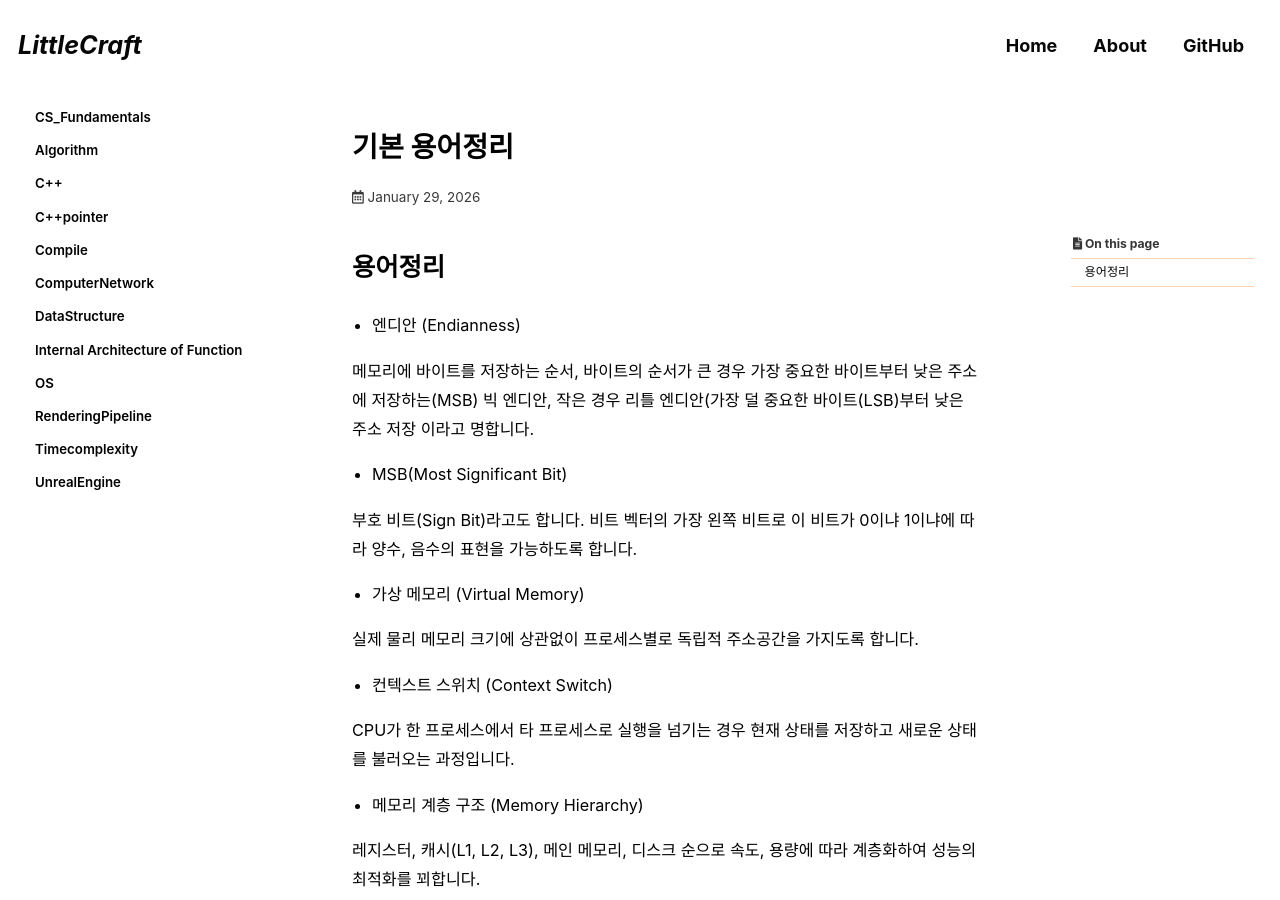
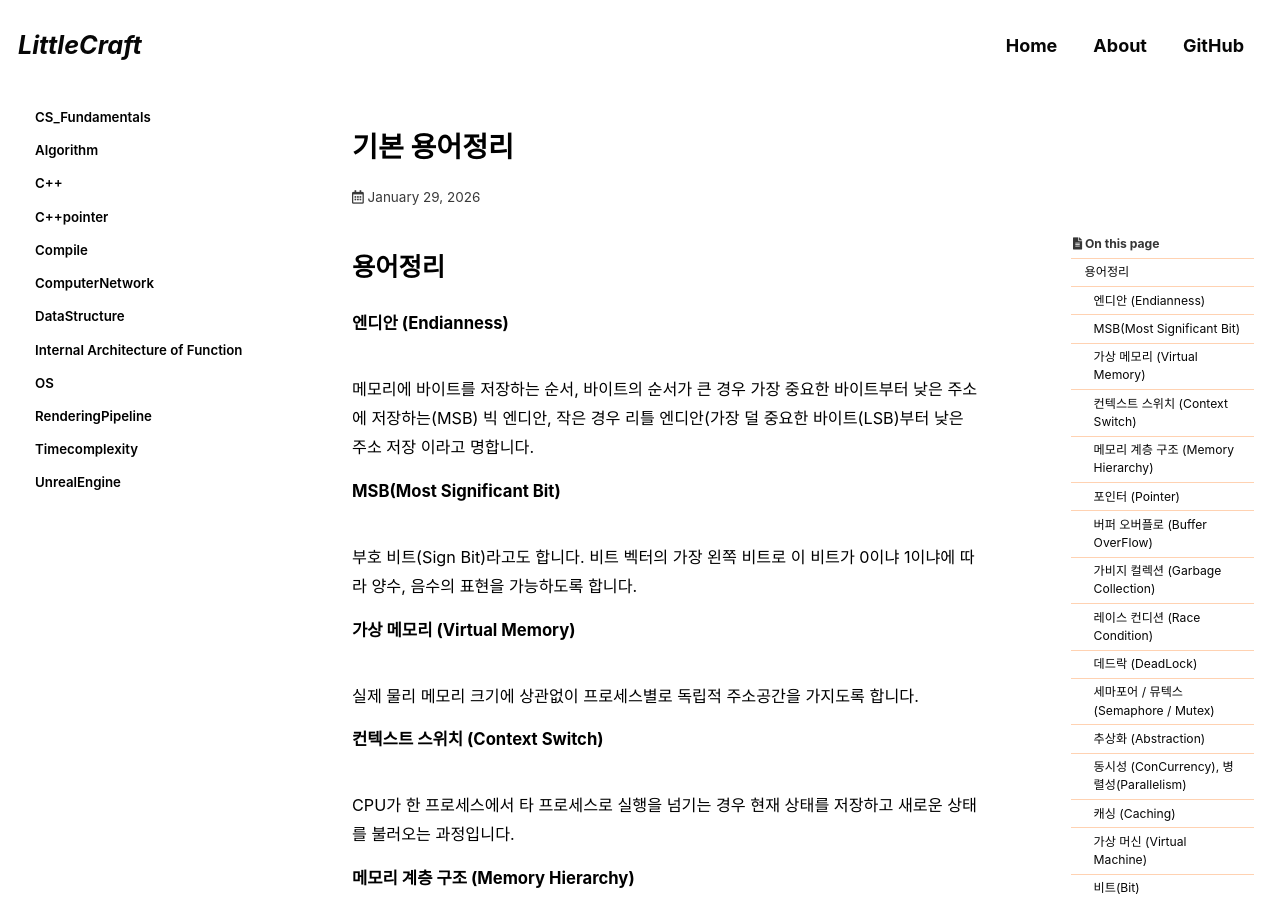
Before and after one commit to ElveCity/ElveCity.github.io, a Jekyll site: the page built from _posts/2026-02-04-CS_Fundamentals.md, in a window 1280 px wide and 900 px high. Built offline with Jekyll 4.4.1, drawn with Linux system fonts in a browser that asks for light colours; cached includes are drawn as plain includes; some web fonts are replaced; comment, search, counter and statistics services are not loaded; some of the changed text lies outside the part shown.

Commit message:
chore: edit list

```diff
--- a/_posts/2025-12-19-example-3 - 복사본.md
+++ b/_posts/2026-02-04-CS_Fundamentals.md
@@ -18,100 +18,120 @@ last_modified_at: 2026-01-29
 
 # 용어정리
 
-- 엔디안 (Endianness)
+###### 엔디안 (Endianness)
 
 메모리에 바이트를 저장하는 순서, 바이트의 순서가 큰 경우 가장 중요한 바이트부터 낮은 주소에 저장하는(MSB) 빅 엔디안,
 작은 경우 리틀 엔디안(가장 덜 중요한 바이트(LSB)부터 낮은 주소 저장 이라고 명합니다.
 
-- MSB(Most Significant Bit)
+
+###### MSB(Most Significant Bit)
 
 부호 비트(Sign Bit)라고도 합니다. 비트 벡터의 가장 왼쪽 비트로 이 비트가 0이냐 1이냐에 따라 양수, 음수의 표현을 가능하도록 합니다.
 
-- 가상 메모리 (Virtual Memory)
+
+###### 가상 메모리 (Virtual Memory)
 
 실제 물리 메모리 크기에 상관없이 프로세스별로 독립적 주소공간을 가지도록 합니다.
 
-- 컨텍스트 스위치 (Context Switch)
+
+###### 컨텍스트 스위치 (Context Switch)
 
 CPU가 한 프로세스에서 타 프로세스로 실행을 넘기는 경우 현재 상태를 저장하고 새로운 상태를 불러오는 과정입니다.
 
-- 메모리 계층 구조 (Memory Hierarchy)
+
+###### 메모리 계층 구조 (Memory Hierarchy)
 
 레지스터, 캐시(L1, L2, L3), 메인 메모리, 디스크 순으로 속도, 용량에 따라 계층화하여 성능의 최적화를 꾀합니다.
 
-- 포인터 (Pointer)
+
+###### 포인터 (Pointer)
 
 데이터가 저장된 메모리 주소를 가리키는 변수, 주소값을 저장합니다.
 
 주소에 저장된 데이터의 종류가 무엇인지에 대한 타입(Type)정보를 포함합니다.
 
-- 버퍼 오버플로 (Buffer OverFlow)
+
+###### 버퍼 오버플로 (Buffer OverFlow)
 
 할당된 메모리 공간(버퍼) 보다 더 큰 데이터가 입력되어 인접 메모리를 침범하는 형태입니다. 보안 공격의 핵심 경로가 됩니다.
 
-- 가비지 컬렉션 (Garbage Collection)
+
+###### 가비지 컬렉션 (Garbage Collection)
 
 더 이상 접근이 불가능하며 사용될 수 없는 메모리를 시스템이 자동으로 회수하는 기능입니다.
 
-- 레이스 컨디션 (Race Condition)
+
+###### 레이스 컨디션 (Race Condition)
 
 둘 이상의 프로세스가 공유자원에 접근하여 접근 순서에 따라 결과가 달라지는 상태를 의미합니다.
 
-- 데드락 (DeadLock)
+
+###### 데드락 (DeadLock)
 
 교착 상태라고도 합니다. 두 프로세스가 서로의 리소스에 대한 대기로 지속적인 대기로 진행이 불가능한 상태를 의미합니다.
 
-- 세마포어 / 뮤텍스 (Semaphore / Mutex)
+
+###### 세마포어 / 뮤텍스 (Semaphore / Mutex)
 
 한 번에 한 프로세스만 자원을 사용하도록 통제하는 상태를 의미합니다.
 
-- 추상화 (Abstraction)
+
+###### 추상화 (Abstraction)
 
 하드웨어의 물리 구현을 숨기고 프로그래머가 사용하기 쉽도록 논리적 모델을 제공하는 개념입니다.
 
-- 동시성 (ConCurrency), 병렬성(Parallelism)
+
+###### 동시성 (ConCurrency), 병렬성(Parallelism)
 
 동시성은 여러 작업이 겹치는 시간 동안 실행되는 논리 개념
 
 병렬성은 여러 작업을 동시에 실제 실행하여 속도를 높이는 물리 개념입니다.
 
-- 캐싱 (Caching)
+
+###### 캐싱 (Caching)
 
 더 빠르고 작은 저장 장치를 바로 아래의 느리고 큰 저장 장치의 임시 보관소로 사용합니다.
 
 이를 통하여 전체적인 데이터 접근 속도의 증진을 꾀합니다.
 
-- 가상 머신 (Virtual Machine)
+
+###### 가상 머신 (Virtual Machine)
 
 컴퓨터 시스템 전체(OS + Hardware)를 소프트웨어로 구현, 다른 추상화 층을 만드는 개념입니다.
 이를 통해 한 개의 물리적 컴퓨터에서 여러 개의 서로 다른 운영체제를 동시에 독립 실행 가능하도록 합니다.
 
-- 비트(Bit)
+
+###### 비트(Bit)
 
 Binary Digit, 컴퓨터가 정보를 처리하는 가장 작은 단위에 해당합니다.
 0은 0V, 1은 약 4.5~5.5V 사이의 전압을 가하는 경우 발생하는 상태와 플립플롭과 같은 하드웨어의 결합을 통하여
 해당 상태를 물리적으로 저장하며 하드웨어의 상태별로 휘발성의 존재 유무, 지속적인 저장 가능 유무에 따라서
 RAM과 DISK와 같은 저장장치로 구분하도록 합니다.
 
-- 바이트(Byte)
+
+###### 바이트(Byte)
 
 대부분의 컴퓨터에서 주소가 지정 가능한 최소 메모리 단위로 8개의 비트를 묶음으로 할 때 1개의 바이트를
 생성가능하도록 합니다. 비트가 4개로 결합된 경우는 니블(Nibble)이 있습니다.
 
-- 워드 크기(Word Size)
+
+###### 워드 크기(Word Size)
 
 시스템의 포인터 변수 크기를 나타내는 지표에 해당합니다.
 32비트 기기는 4바이트, 64비트 기기는 8바이트의 워드 크기를 가집니다. 이는 해당 시스템이 한 번에 처리할 수 있는
 데이터의 양, 가상 주소 공간의 최대 크기를 결정짓습니다.
 
-- 마스킹(Masking)
+
+###### 마스킹(Masking)
 
 비트 패턴을 왼쪽, 오른쪽으로 밀어내는 연산을 의미합니다.
 
-- 논리적 시프트(Logical Shift)
+
+###### 논리적 시프트(Logical Shift)
 
 빈 공간을 0으로 채우는 방식입니다.
 
-- 산술적 시프트(Arithmetic Shift)
+
+###### 산술적 시프트(Arithmetic Shift)
 
 부호 비트의 보존을 위해 빈 공간을 원래의 가장 왼쪽 비트(부호비트)로 채우는 형태입니다.
```
Also changed, not shown: _posts/2025-12-20-C++_01.md (+1 -1 lines), _pages/categories/category-CS_Fundamentals.md (renamed from _pages/categories/category-DirectX11.md), 1 other file.
